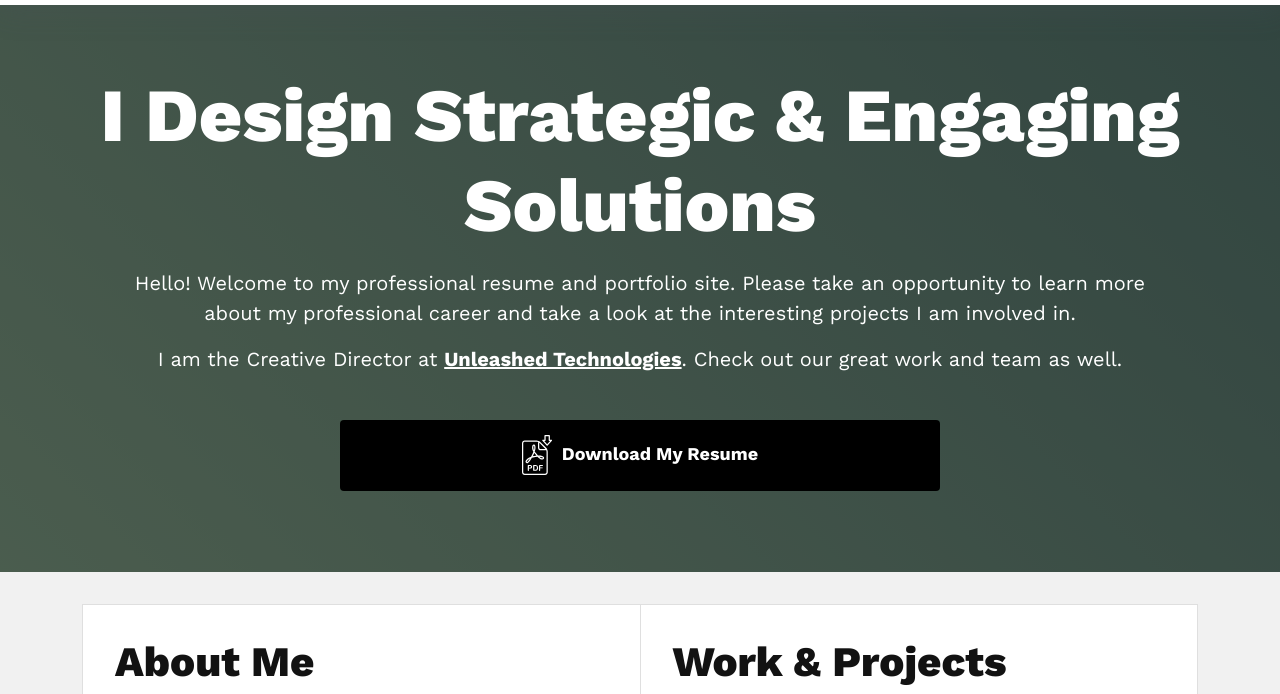
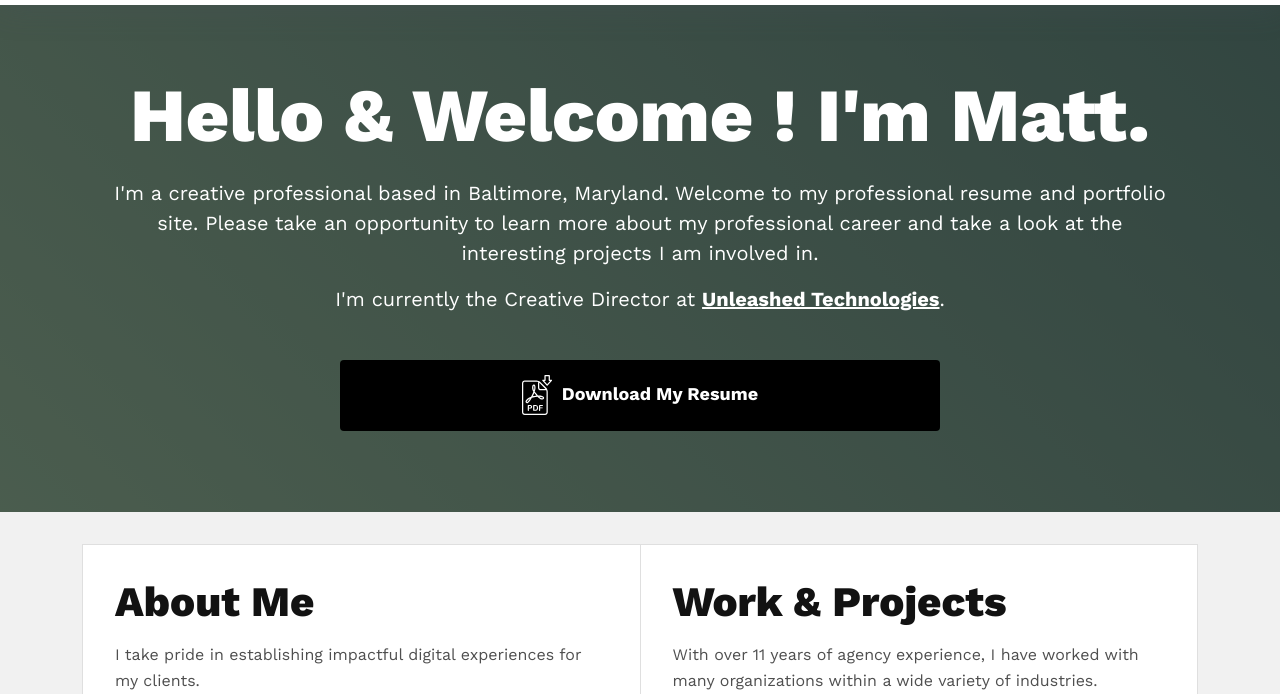
Before and after one commit to mcurtin/mcurtin.github.io, a plain HTML site: page index.html in a window 1280 px wide. Shown: the part 106-800 px from the top of the page. Drawn offline with nearby package versions, Linux system fonts and the light colour scheme.

Commit message:
Alter homepage text

```diff
--- a/index.html
+++ b/index.html
@@ -86,9 +86,9 @@
     <div class="container">
         <div class="row">
             <div class="col">
-                <h1>I Design Strategic &amp; Engaging Solutions</h1>
-                <p>Hello! Welcome to my professional resume and portfolio site. Please take an opportunity to learn more about my professional career and take a look at the interesting projects I am involved in.</p>
-                <p>I am the Creative Director at <a target="_blank" href="https://www.unleashed-technologies.com">Unleashed Technologies</a>. Check out our great work and team as well.</p>
+                <h1>Hello &amp; Welcome ! I'm Matt.</h1>
+                <p>I'm a creative professional based in Baltimore, Maryland. Welcome to my professional resume and portfolio site. Please take an opportunity to learn more about my professional career and take a look at the interesting projects I am involved in.</p>
+                <p>I'm currently the Creative Director at <a target="_blank" href="https://www.unleashed-technologies.com">Unleashed Technologies</a>.</p>
                 <p><br /><a target="_blank" class="btn btn-secondary resume-link" href="downloads/Matt-Curtin-Resume2020.pdf">Download My Resume</a></p>
             </div>
         </div>
@@ -100,7 +100,7 @@
         <div class="card-group">
             <div class="card">
                 <h2>About Me</h2>
-                <p>I am a creative professional who takes pride in establishing impactful digital experiences for my clients.</p>
+                <p>I take pride in establishing impactful digital experiences for my clients.</p>
                 <p><a class="btn btn-primary" href="/about-matt-curtin">Learn More About Me</a></p>
             </div>
 
```
